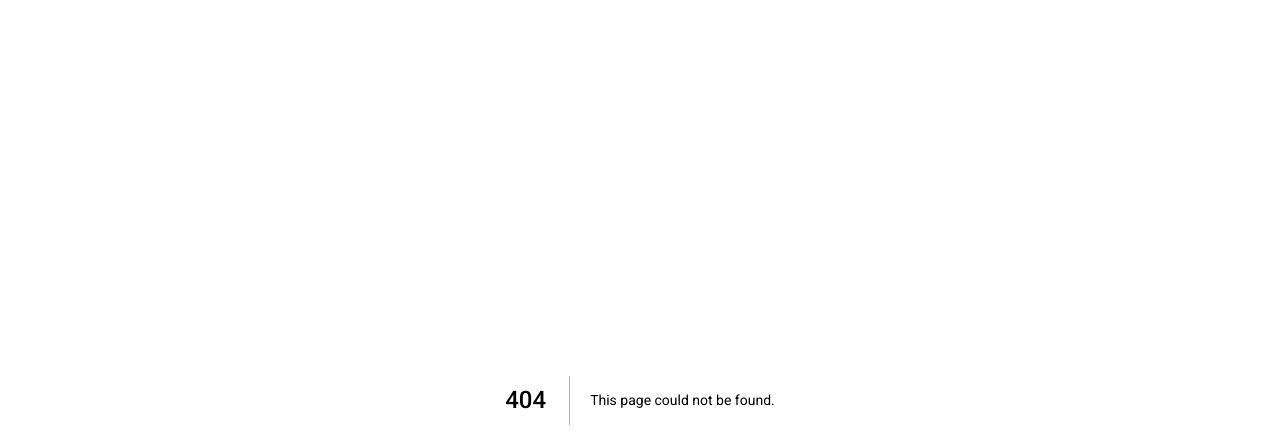
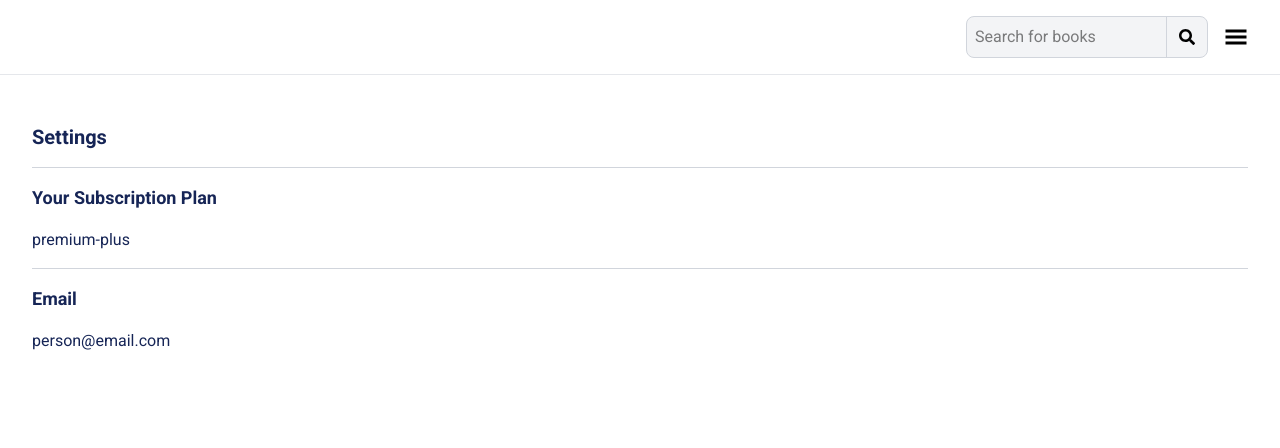
Before and after one commit to naomi-oleary/Advanced-Virtual-Internship-Summarist, a Next.js app: page /settings in a window 1280 px wide. Before the commit this address had no page. Shown: the top 448 px of the page. Built offline with nearby package versions, Linux system fonts and the light colour scheme.

Commit message:
make settings page dynamic

```diff
--- /dev/null
+++ b/app/settings/page.tsx
@@ -0,0 +1,18 @@
+import NavBar from "../components/client-side/NavBar"
+
+export default function Settings() {
+    return (
+        <div>
+            <NavBar />
+            <div className="text-blue-950 p-8">
+                <h1 className="text-xl font-bold py-4">Settings</h1>
+                <hr className="border-t border-gray-300" />
+                <h2 className="text-lg font-bold py-4">Your Subscription Plan</h2>
+                <p className="mb-4">premium-plus</p>
+                <hr className="border-t border-gray-300" />
+                <h2 className="text-lg font-bold py-4">Email</h2>
+                <p>person@email.com</p>
+            </div>
+        </div>
+    )
+}
```
